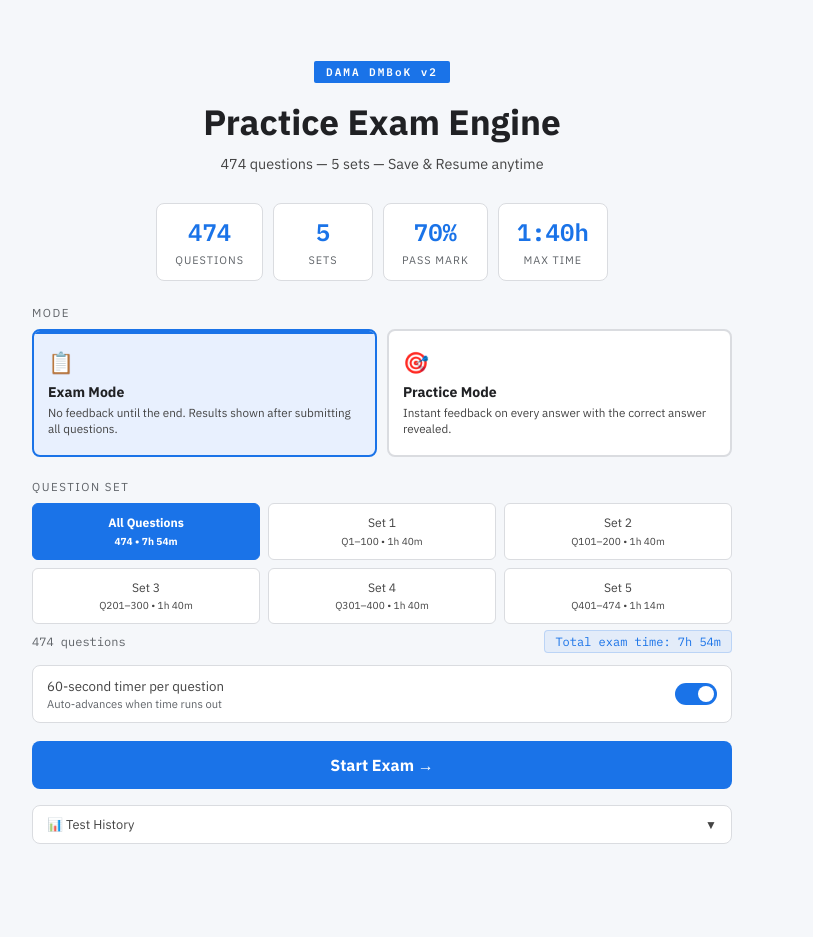
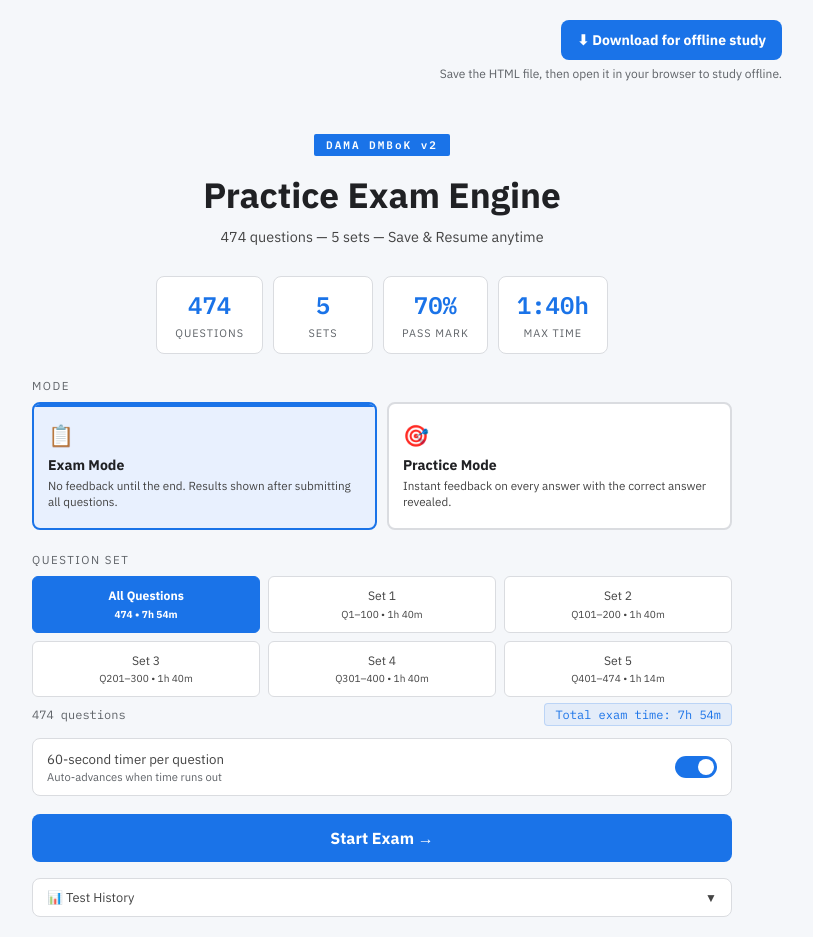
Before and after one commit to MuhammadFahadAziz/dama-practice, a plain HTML site: page index.html in a window 1280 px wide. Shown: the whole page, without its empty margins (258-1071 px from the left). Before the commit the page ends 864 px from the top, so only its background shows below. Drawn offline with Linux system fonts and the light colour scheme.

Commit message:
Add offline study download button with original HTML filename

```diff
--- a/index.html
+++ b/index.html
@@ -237,6 +237,11 @@
 </style>
 </head>
 <body>
+<div style="width:100%;max-width:800px;text-align:right;margin:0 0 12px">
+  <a href="" download="DAMA_CDMP-Fundamentals-Test_Engine_v22.1.html" onclick="this.href=window.location.href.split('#')[0]" style="display:inline-block;background:#1a73e8;color:#fff;text-decoration:none;border-radius:8px;padding:11px 16px;font-size:14px;font-weight:700">&#11015; Download for offline study</a>
+  <p style="font-size:12px;color:#5f6368;margin-top:6px">Save the HTML file, then open it in your browser to study offline.</p>
+</div>
+
 
 <!-- RESUME BANNER -->
 <div id="resume-banner" style="display:none;margin-top:30px">
```
